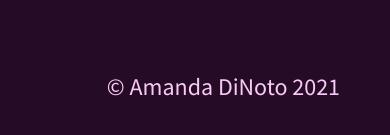
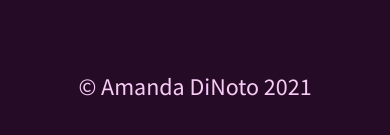
Before and after one commit to Amanda2900/portfolio, a React (Vite) app: page / in a window 390 px wide. Shown: the part 4701-4836 px from the top of the page. Built offline with nearby package versions, Linux system fonts and the light colour scheme; a web font is replaced by a local one.

Commit message:
add updated resume

```diff
--- a/src/components/footer.css
+++ b/src/components/footer.css
@@ -15,3 +15,9 @@ footer a {
     font-size: 1.2rem;
   }
 }
+
+@media only screen and (max-width: 756px) {
+  footer {
+    justify-content: center;
+  }
+}
```
Also changed, not shown: 1 other file (tests, documents, lock files or other folders).
